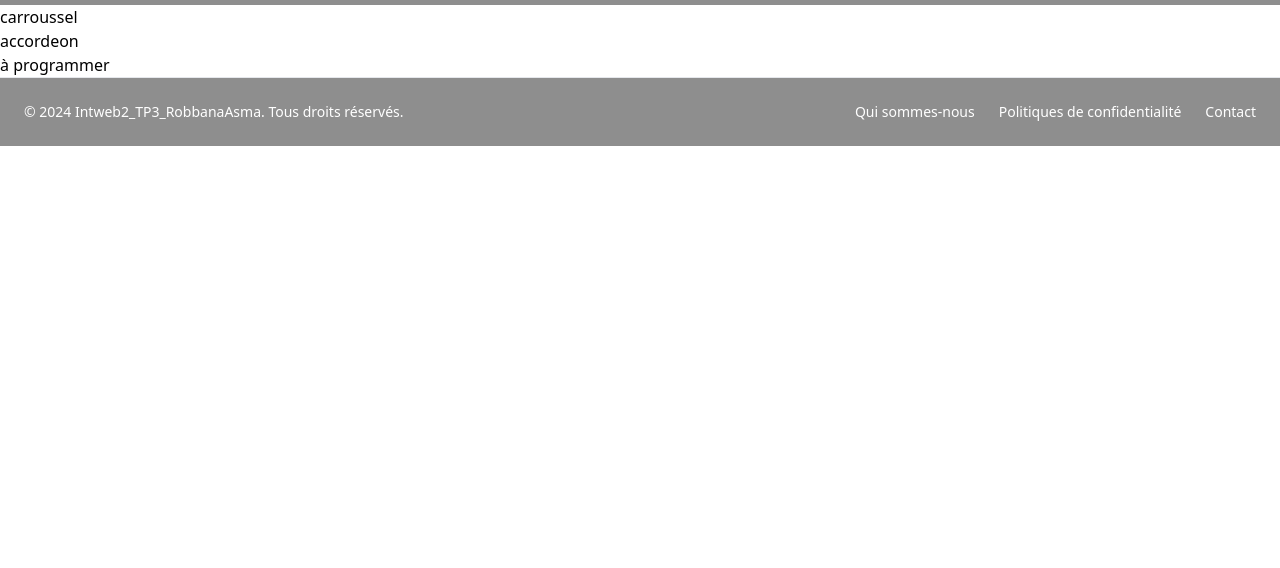
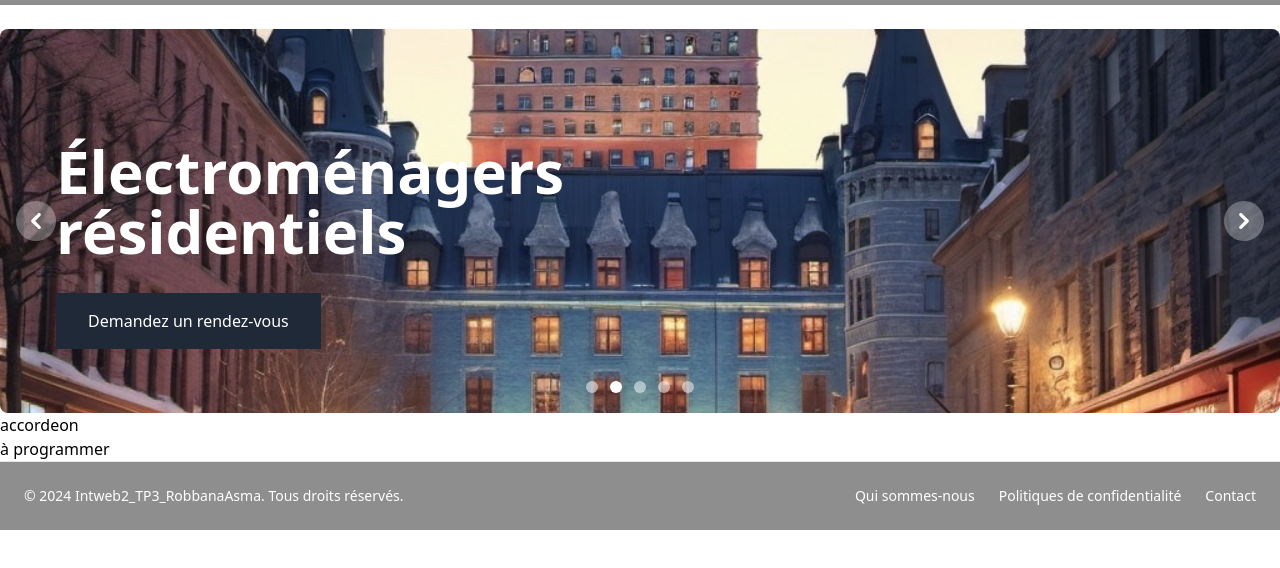
Before and after one commit to ASRConsulting/TP3_RobbanaAsma, a website: page nos-offres.html in a window 1280 px wide. Shown: the part 126-694 px from the top of the page. Drawn offline with nearby package versions, Linux system fonts and the light colour scheme.

Commit message:
Page nos offres - carroussel

```diff
--- a/nos-offres.html
+++ b/nos-offres.html
@@ -100,9 +100,83 @@
 
        </header>
     <main>
+<!-- ajout de carrousel à partir de ce code https://flowbite.com/docs/components/carousel/ -->
+        <section>
 
-        <section>
-            carroussel
+
+<div id="indicators-carousel" class=" container mx-auto mt-6 relative w-full" data-carousel="slide">
+    <div
+                class="absolute z-40 top-0 left-0 mx-4 sm:mx-0 mt-36 sm:mt-0 sm:py-20 md:py-28 lg:py-20 xl:py-28 sm:pl-14 flex flex-col sm:justify-start items-start"
+              >
+                <h1
+                  class="text-4xl sm:text-5xl lg:text-6xl font-semibold text-white sm:w-8/12"
+                >
+                  Électroménagers résidentiels
+                </h1>
+
+                <button
+                  class="hidden sm:flex bg-gray-800 py-4 px-8 text-base font-medium text-white mt-8 focus:outline-none focus:ring-2 focus:ring-offset-2 focus:ring-gray-800 hover:bg-gray-700"
+                >
+                  Demandez un rendez-vous
+                </button>
+              </div>
+              <button
+                class="absolute bottom-0 sm:hidden dark:bg-white dark:text-gray-800 bg-gray-800 py-4 text-base font-medium text-white mt-8 flex justify-center items-center w-full focus:outline-none focus:ring-2 focus:ring-offset-2 focus:ring-gray-800 hover:bg-gray-700"
+              >
+                Demandez un rendez-vous
+              </button>
+    <!-- Carousel wrapper -->
+    <div class="relative h-56 overflow-hidden rounded-lg md:h-96">
+         <!-- Item 1 -->
+        <div class="hidden duration-700 ease-in-out" data-carousel-item="active">
+            <img src="/images/electros-multilogement-4.jpg" class="absolute block w-full -translate-x-1/2 -translate-y-1/2 top-1/2 left-1/2" alt="electros résidentiels multilogements">
+        </div>
+        <!-- Item 2 -->
+        <div class="hidden duration-700 ease-in-out" data-carousel-item>
+            <img src="/images/electros-multilogements-1.jpg" class="absolute block w-full -translate-x-1/2 -translate-y-1/2 top-1/2 left-1/2" alt="electros résidentiels multilogements">
+        </div>
+        <!-- Item 3 -->
+        <div class="hidden duration-700 ease-in-out" data-carousel-item>
+            <img src="/images/electros-residentiels-cuisine.jpg" class="absolute block w-full -translate-x-1/2 -translate-y-1/2 top-1/2 left-1/2" alt="electros résidentiels multilogements">
+        </div>
+        <!-- Item 4 -->
+        <div class="hidden duration-700 ease-in-out" data-carousel-item>
+            <img src="/images/electros-multilogements-3.jpg" class="absolute block w-full -translate-x-1/2 -translate-y-1/2 top-1/2 left-1/2" alt="electros résidentiels multilogements">
+        </div>
+        <!-- Item 5 -->
+        <div class="hidden duration-700 ease-in-out" data-carousel-item>
+            <img src="/images/electros-residentiels-buanderie-2.jpg" class="absolute block w-full -translate-x-1/2 -translate-y-1/2 top-1/2 left-1/2" alt="electros résidentiels multilogements">
+        </div>
+    </div>
+
+    <!-- Slider indicators -->
+    <div class="absolute z-30 flex -translate-x-1/2 space-x-3 rtl:space-x-reverse bottom-5 left-1/2">
+        <button type="button" class="w-3 h-3 rounded-full" aria-current="true" aria-label="Slide 1" data-carousel-slide-to="0"></button>
+        <button type="button" class="w-3 h-3 rounded-full" aria-current="false" aria-label="Slide 2" data-carousel-slide-to="1"></button>
+        <button type="button" class="w-3 h-3 rounded-full" aria-current="false" aria-label="Slide 3" data-carousel-slide-to="2"></button>
+        <button type="button" class="w-3 h-3 rounded-full" aria-current="false" aria-label="Slide 4" data-carousel-slide-to="3"></button>
+        <button type="button" class="w-3 h-3 rounded-full" aria-current="false" aria-label="Slide 5" data-carousel-slide-to="4"></button>
+    </div>
+    <!-- Slider controls -->
+    <button type="button" class="absolute top-0 start-0 z-30 flex items-center justify-center h-full px-4 cursor-pointer group focus:outline-none" data-carousel-prev>
+        <span class="inline-flex items-center justify-center w-10 h-10 rounded-full bg-white/30 dark:bg-gray-800/30 group-hover:bg-white/50 dark:group-hover:bg-gray-800/60 group-focus:ring-4 group-focus:ring-white dark:group-focus:ring-gray-800/70 group-focus:outline-none">
+            <svg class="w-4 h-4 text-white dark:text-gray-800 rtl:rotate-180" aria-hidden="true" xmlns="http://www.w3.org/2000/svg" fill="none" viewBox="0 0 6 10">
+                <path stroke="currentColor" stroke-linecap="round" stroke-linejoin="round" stroke-width="2" d="M5 1 1 5l4 4"/>
+            </svg>
+            <span class="sr-only">Previous</span>
+        </span>
+    </button>
+    <button type="button" class="absolute top-0 end-0 z-30 flex items-center justify-center h-full px-4 cursor-pointer group focus:outline-none" data-carousel-next>
+        <span class="inline-flex items-center justify-center w-10 h-10 rounded-full bg-white/30 dark:bg-gray-800/30 group-hover:bg-white/50 dark:group-hover:bg-gray-800/60 group-focus:ring-4 group-focus:ring-white dark:group-focus:ring-gray-800/70 group-focus:outline-none">
+            <svg class="w-4 h-4 text-white dark:text-gray-800 rtl:rotate-180" aria-hidden="true" xmlns="http://www.w3.org/2000/svg" fill="none" viewBox="0 0 6 10">
+                <path stroke="currentColor" stroke-linecap="round" stroke-linejoin="round" stroke-width="2" d="m1 9 4-4-4-4"/>
+            </svg>
+            <span class="sr-only">Next</span>
+        </span>
+    </button>
+
+</div>
+
         </section>
         <section>
             accordeon
```
Also changed, not shown: index.html (+4 -4 lines), images/electros-cuisine.jpg (added), images/electros-multilogement-4.jpg (added), images/electros-multilogements-1.jpg (added), images/electros-multilogements-3.jpg (added), images/electros-multilogements.jpg (added), images/electros-residentiels-buanderie-2.jpg (added), images/electros-residentiels-buanderie.jpg (added), images/electros-residentiels-cuisine.jpg (added).
